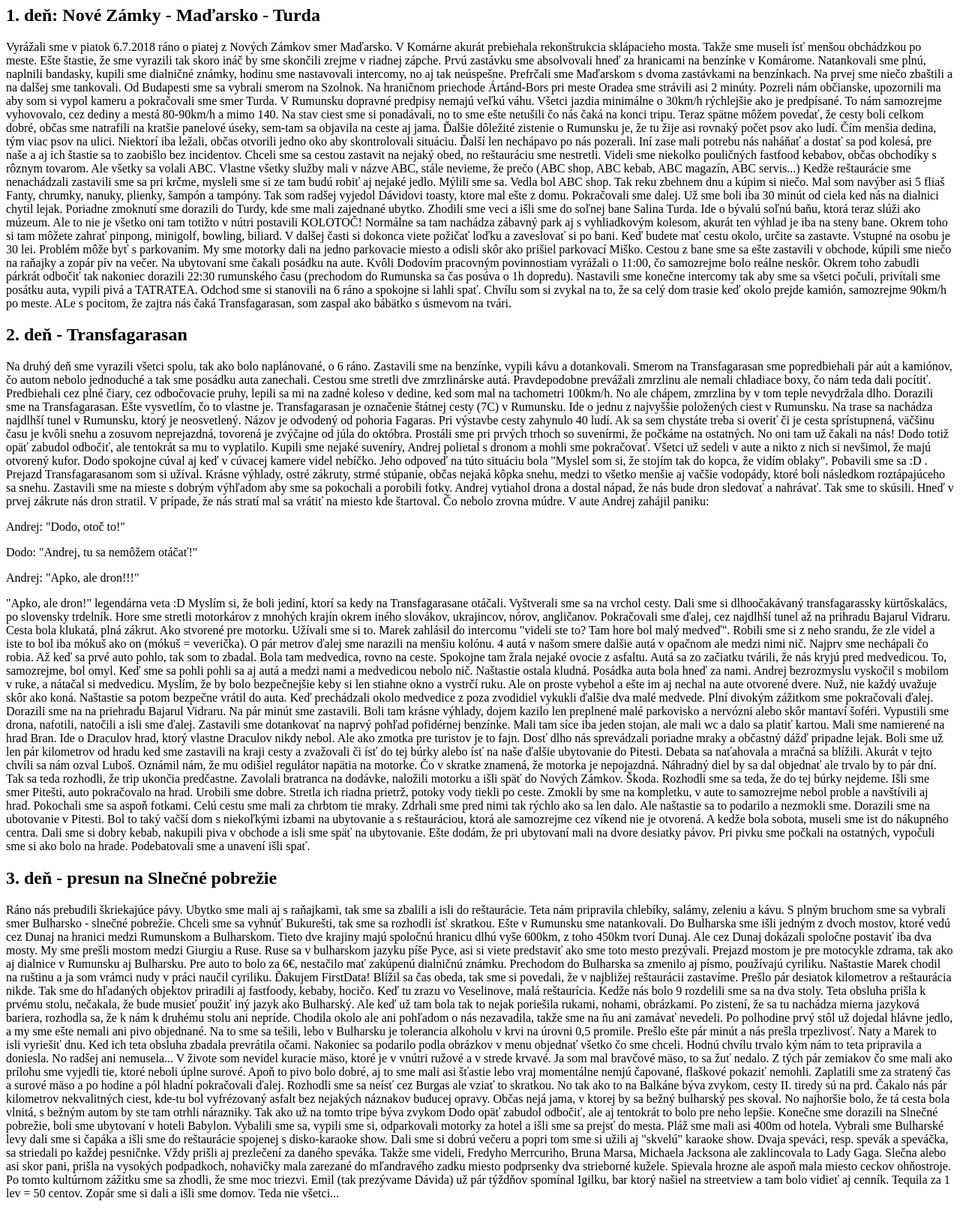
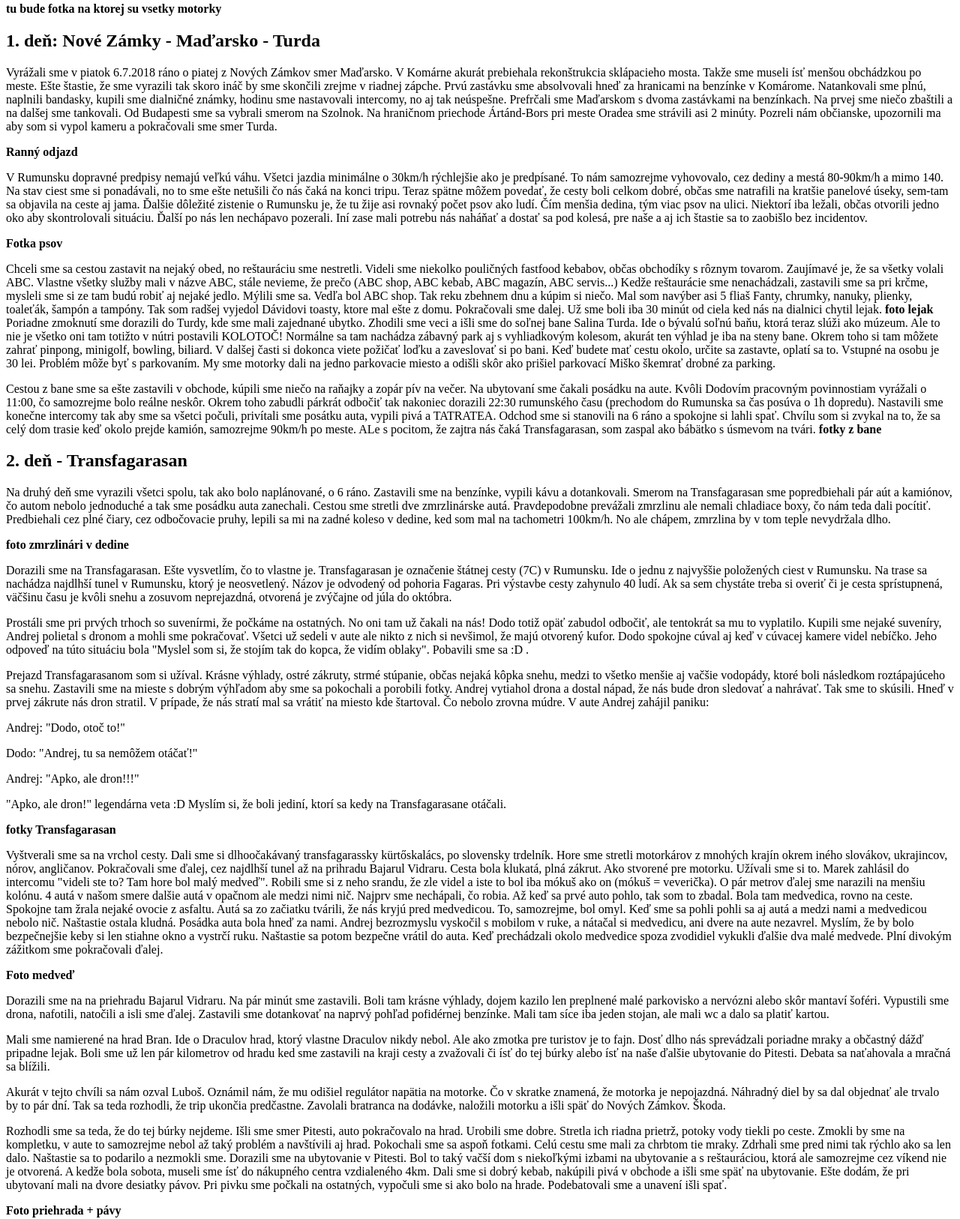
Before and after one commit to petobarki/petobarki.github.io, a plain HTML site: page index.html in a window 1280 px wide. Shown: the part 1590-3216 px from the top of the page at 75% size. Drawn offline with Linux system fonts and the light colour scheme.

Commit message:
upravy
odseky, miesta pre fotky

```diff
--- a/index.html
+++ b/index.html
@@ -37,43 +37,59 @@ Takže náš itinerár bol navrhnutý nasledovne:
 </ul>
 <p>Všetko sme to chceli stihnúť za dva týždne, čo sa nám aj podarilo. Samozrejme plány sme museli prispôsobovať okolnostiam a občas niečo pozmeniť prípadne vynechať.
 Ale to sa už dozviete v dalších častiach.</p>
-Našu zostavu tvorili tri motorky Yamaha FZ1 (Dávid+Katka), BMW GS 1200 (Marek) a ja na Suzuki Bandit GSF 600.
+<p>Našu zostavu tvorili tri motorky Yamaha FZ1 (Dávid+Katka), BMW GS 1200 (Marek) a ja na Suzuki Bandit GSF 600.
 Okrem toho ostatok osadenstva išiel autom (Dodo, Jano, Lucia, Andrej, Naty).
 V Rumunsku sa k nám mal pripojiť Luboš so Zuzkou na Honde CBF 1000. Ale v Deve sa im motorka pokazila a boli donútení vrátiť sa späť na Slovensko, čím pre nich trip skončil, bohužiaľ.
-Posledný deň na Sunny beach sa k nám pridali Laco s Aďou na Suzuki V-strom, ktorí absolvovali s nami cestu po Ukrajine, Moldavsku, Podnestersku.
+Posledný deň na Sunny beach sa k nám pridali Laco s Aďou na Suzuki V-strom, ktorí absolvovali s nami cestu po Ukrajine, Moldavsku, Podnestersku.</p>
+<b>tu bude fotka na ktorej su vsetky motorky</b>
 <h2>1. deň: Nové Zámky - Maďarsko - Turda</h2>
 <p>Vyrážali sme v piatok 6.7.2018 ráno o piatej z Nových Zámkov smer Maďarsko. V Komárne akurát prebiehala rekonštrukcia sklápacieho mosta. Takže sme museli ísť menšou obchádzkou po meste. Ešte štastie, že sme vyrazili tak skoro ináč by sme skončili zrejme v riadnej zápche.
 Prvú zastávku sme absolvovali hneď za hranicami na benzínke v Komárome. Natankovali sme plnú, naplnili bandasky, kupili sme dialničné známky, hodinu sme nastavovali intercomy, no aj tak neúspešne. Prefrčali sme Maďarskom s dvoma zastávkami na benzínkach. Na prvej sme niečo zbaštili a na dalšej sme tankovali.
-Od Budapesti sme sa vybrali smerom na Szolnok. Na hraničnom priechode Ártánd-Bors pri meste Oradea sme strávili asi 2 minúty. Pozreli nám občianske, upozornili ma aby som si vypol kameru a pokračovali sme smer Turda.
-V Rumunsku dopravné predpisy nemajú veľkú váhu. Všetci jazdia minimálne o 30km/h rýchlejšie ako je predpísané. To nám samozrejme vyhovovalo, cez dediny a mestá 80-90km/h a mimo 140. Na stav ciest sme si ponadávali, no to sme ešte netušili čo nás čaká na konci tripu.
+Od Budapesti sme sa vybrali smerom na Szolnok. Na hraničnom priechode Ártánd-Bors pri meste Oradea sme strávili asi 2 minúty. Pozreli nám občianske, upozornili ma aby som si vypol kameru a pokračovali sme smer Turda.</p>
+<b>Ranný odjazd</b>
+<p>V Rumunsku dopravné predpisy nemajú veľkú váhu. Všetci jazdia minimálne o 30km/h rýchlejšie ako je predpísané. To nám samozrejme vyhovovalo, cez dediny a mestá 80-90km/h a mimo 140. Na stav ciest sme si ponadávali, no to sme ešte netušili čo nás čaká na konci tripu.
 Teraz spätne môžem povedať, že cesty boli celkom dobré, občas sme natrafili na kratšie panelové úseky, sem-tam sa objavila na ceste aj jama. Ďalšie dôležité zistenie o Rumunsku je, že tu žije asi rovnaký počet psov ako ludí. Čím menšia dedina, tým viac psov na ulici.
-Niektorí iba ležali, občas otvorili jedno oko aby skontrolovali situáciu. Ďalší len nechápavo po nás pozerali. Iní zase mali potrebu nás naháňať a dostať sa pod kolesá, pre naše a aj ich štastie sa to zaobišlo bez incidentov.
-Chceli sme sa cestou zastavit na nejaký obed, no reštauráciu sme nestretli. Videli sme niekolko pouličných fastfood kebabov, občas obchodíky s rôznym tovarom. Ale všetky sa volali ABC. Vlastne všetky služby mali v názve ABC, stále nevieme, že prečo (ABC shop, ABC kebab, ABC magazín, ABC servis...)
-Kedže reštaurácie sme nenachádzali zastavili sme sa pri krčme, mysleli sme si ze tam budú robiť aj nejaké jedlo. Mýlili sme sa. Vedla bol ABC shop. Tak reku zbehnem dnu a kúpim si niečo. Mal som navýber asi 5 fliaš Fanty, chrumky, nanuky, plienky, šampón a tampóny. Tak som radšej vyjedol Dávidovi toasty, ktore mal ešte z domu.
+Niektorí iba ležali, občas otvorili jedno oko aby skontrolovali situáciu. Ďalší po nás len nechápavo pozerali. Iní zase mali potrebu nás naháňať a dostať sa pod kolesá, pre naše a aj ich štastie sa to zaobišlo bez incidentov. </p>
+<b>Fotka psov</b>
+<p>
+Chceli sme sa cestou zastavit na nejaký obed, no reštauráciu sme nestretli. Videli sme niekolko pouličných fastfood kebabov, občas obchodíky s rôznym tovarom. Zaujímavé je, že sa všetky volali ABC. Vlastne všetky služby mali v názve ABC, stále nevieme, že prečo (ABC shop, ABC kebab, ABC magazín, ABC servis...)
+Kedže reštaurácie sme nenachádzali, zastavili sme sa pri krčme, mysleli sme si ze tam budú robiť aj nejaké jedlo. Mýlili sme sa. Vedľa bol ABC shop. Tak reku zbehnem dnu a kúpim si niečo. Mal som navýber asi 5 fliaš Fanty, chrumky, nanuky, plienky, toaleťák, šampón a tampóny. Tak som radšej vyjedol Dávidovi toasty, ktore mal ešte z domu.
 Pokračovali sme dalej. Už sme boli iba 30 minút od ciela ked nás na dialnici chytil lejak.
+<b>foto lejak</b>
 Poriadne zmoknutí sme dorazili do Turdy, kde sme mali zajednané ubytko. Zhodili sme veci a išli sme do soľnej bane Salina Turda. Ide o bývalú soľnú baňu, ktorá teraz slúži ako múzeum. Ale to nie je všetko oni tam totižto v nútri postavili KOLOTOČ! Normálne sa tam nachádza zábavný park aj s vyhliadkovým kolesom, akurát ten výhlad je iba na steny bane.
-Okrem toho si tam môžete zahrať pinpong, minigolf, bowling, biliard. V dalšej časti si dokonca viete požičať loďku a zaveslovať si po bani. Keď budete mať cestu okolo, určite sa zastavte. Vstupné na osobu je 30 lei. Problém môže byť s parkovaním. My sme motorky dali na jedno parkovacie miesto a odisli skôr ako prišiel parkovací Miško.
-Cestou z bane sme sa ešte zastavili v obchode, kúpili sme niečo na raňajky a zopár pív na večer. Na ubytovaní sme čakali posádku na aute. Kvôli Dodovím pracovným povinnostiam vyrážali o 11:00, čo samozrejme bolo reálne neskôr. Okrem toho zabudli párkrát odbočiť tak nakoniec dorazili 22:30 rumunského času (prechodom do Rumunska sa čas posúva o 1h dopredu).
+Okrem toho si tam môžete zahrať pinpong, minigolf, bowling, biliard. V dalšej časti si dokonca viete požičať loďku a zaveslovať si po bani. Keď budete mať cestu okolo, určite sa zastavte, oplatí sa to. Vstupné na osobu je 30 lei. Problém môže byť s parkovaním. My sme motorky dali na jedno parkovacie miesto a odišli skôr ako prišiel parkovací Miško škemrať drobné za parking.</p>
+<p>Cestou z bane sme sa ešte zastavili v obchode, kúpili sme niečo na raňajky a zopár pív na večer. Na ubytovaní sme čakali posádku na aute. Kvôli Dodovím pracovným povinnostiam vyrážali o 11:00, čo samozrejme bolo reálne neskôr. Okrem toho zabudli párkrát odbočiť tak nakoniec dorazili 22:30 rumunského času (prechodom do Rumunska sa čas posúva o 1h dopredu).
 Nastavili sme konečne intercomy tak aby sme sa všetci počuli, privítali sme posátku auta, vypili pivá a TATRATEA. Odchod sme si stanovili na 6 ráno a spokojne si lahli spať. Chvílu som si zvykal na to, že sa celý dom trasie keď okolo prejde kamión, samozrejme 90km/h po meste. ALe s pocitom, že zajtra nás čaká Transfagarasan, som zaspal ako bábätko s úsmevom na tvári.
+<b>fotky z bane</b>
 </p>
 <h2>2. deň - Transfagarasan</h2>
 <p>
 Na druhý deň sme vyrazili všetci spolu, tak ako bolo naplánované, o 6 ráno. Zastavili sme na benzínke, vypili kávu a dotankovali. Smerom na Transfagarasan sme popredbiehali pár aút a kamiónov, čo autom nebolo jednoduché a tak sme posádku auta zanechali. Cestou sme stretli dve zmrzlinárske autá. Pravdepodobne prevážali zmrzlinu ale nemali chladiace boxy, čo nám teda dali pocítiť.
-Predbiehali cez plné čiary, cez odbočovacie pruhy, lepili sa mi na zadné koleso v dedine, ked som mal na tachometri 100km/h. No ale chápem, zmrzlina by v tom teple nevydržala dlho. Dorazili sme na Transfagarasan. Ešte vysvetlím, čo to vlastne je. Transfagarasan je označenie štátnej cesty (7C) v Rumunsku. Ide o jednu z najvyššie položených ciest v Rumunsku. Na trase sa nachádza najdlhší tunel v Rumunsku, ktorý je neosvetlený.
-Názov je odvodený od pohoria Fagaras. Pri výstavbe cesty zahynulo 40 ludí. Ak sa sem chystáte treba si overiť či je cesta sprístupnená, väčšinu času je kvôli snehu a zosuvom neprejazdná, tovorená je zvýčajne od júla do októbra.
-Prostáli sme pri prvých trhoch so suvenírmi, že počkáme na ostatných. No oni tam už čakali na nás! Dodo totiž opäť zabudol odbočiť, ale tentokrát sa mu to vyplatilo. Kupili sme nejaké suveníry, Andrej polietal s dronom a mohli sme pokračovať. Všetci už sedeli v aute a nikto z nich si nevšimol, že majú otvorený kufor. Dodo spokojne cúval aj keď v cúvacej kamere videl nebíčko. Jeho odpoveď na túto situáciu bola
-"Myslel som si, že stojím tak do kopca, že vidím oblaky". Pobavili sme sa :D . Prejazd Transfagarasanom som si užíval. Krásne výhlady, ostré zákruty, strmé stúpanie, občas nejaká kôpka snehu, medzi to všetko menšie aj vačšie vodopády, ktoré boli následkom roztápajúceho sa snehu. Zastavili sme na mieste s dobrým výhľadom aby sme sa pokochali a porobili fotky. Andrej vytiahol drona a dostal nápad, že nás bude dron sledovať a nahrávať. Tak sme to skúsili. Hneď v prvej zákrute nás dron stratil. V prípade, že nás stratí mal sa vrátiť na miesto kde štartoval. Čo nebolo zrovna múdre. V aute Andrej zahájil paniku:
+Predbiehali cez plné čiary, cez odbočovacie pruhy, lepili sa mi na zadné koleso v dedine, ked som mal na tachometri 100km/h. No ale chápem, zmrzlina by v tom teple nevydržala dlho.</p>
+<b>foto zmrzlinári v dedine</b>
+<p>Dorazili sme na Transfagarasan. Ešte vysvetlím, čo to vlastne je. Transfagarasan je označenie štátnej cesty (7C) v Rumunsku. Ide o jednu z najvyššie položených ciest v Rumunsku. Na trase sa nachádza najdlhší tunel v Rumunsku, ktorý je neosvetlený.
+Názov je odvodený od pohoria Fagaras. Pri výstavbe cesty zahynulo 40 ludí. Ak sa sem chystáte treba si overiť či je cesta sprístupnená, väčšinu času je kvôli snehu a zosuvom neprejazdná, otvorená je zvýčajne od júla do októbra.</p>
+<p>Prostáli sme pri prvých trhoch so suvenírmi, že počkáme na ostatných. No oni tam už čakali na nás! Dodo totiž opäť zabudol odbočiť, ale tentokrát sa mu to vyplatilo. Kupili sme nejaké suveníry, Andrej polietal s dronom a mohli sme pokračovať. Všetci už sedeli v aute ale nikto z nich si nevšimol, že majú otvorený kufor. Dodo spokojne cúval aj keď v cúvacej kamere videl nebíčko. Jeho odpoveď na túto situáciu bola
+"Myslel som si, že stojím tak do kopca, že vidím oblaky". Pobavili sme sa :D .</p>
+<p>Prejazd Transfagarasanom som si užíval. Krásne výhlady, ostré zákruty, strmé stúpanie, občas nejaká kôpka snehu, medzi to všetko menšie aj vačšie vodopády, ktoré boli následkom roztápajúceho sa snehu. Zastavili sme na mieste s dobrým výhľadom aby sme sa pokochali a porobili fotky. Andrej vytiahol drona a dostal nápad, že nás bude dron sledovať a nahrávať. Tak sme to skúsili. Hneď v prvej zákrute nás dron stratil. V prípade, že nás stratí mal sa vrátiť na miesto kde štartoval. Čo nebolo zrovna múdre. V aute Andrej zahájil paniku:
 <p>Andrej: "Dodo, otoč to!"</p>
 <p>Dodo: "Andrej, tu sa nemôžem otáčať!"</p>
 <p>Andrej: "Apko, ale dron!!!"</p>
-"Apko, ale dron!" legendárna veta :D Myslím si, že boli jediní, ktorí sa kedy na Transfagarasane otáčali.
-Vyštverali sme sa na vrchol cesty. Dali sme si dlhoočakávaný transfagarassky kürtőskalács, po slovensky trdelník. Hore sme stretli motorkárov z mnohých krajín okrem iného slovákov, ukrajincov, nórov, angličanov. Pokračovali sme ďalej, cez najdlhší tunel až na prihradu Bajarul Vidraru. Cesta bola klukatá, plná zákrut. Ako stvorené pre motorku. Užívali sme si to. Marek zahlásil do intercomu "videli ste to? Tam hore bol malý medveď". Robili sme si z neho srandu, že zle videl a iste to bol iba mókuš ako on (mókuš = veverička). O pár metrov ďalej sme narazili na menšiu kolónu. 4 autá v našom smere dalšie autá v opačnom ale medzi nimi nič. Najprv sme nechápali čo robia. Až keď sa prvé auto pohlo, tak som to zbadal. Bola tam medvedica, rovno na ceste.
-Spokojne tam žrala nejaké ovocie z asfaltu. Autá sa zo začiatku tvárili, že nás kryjú pred medvedicou. To, samozrejme, bol omyl. Keď sme sa pohli pohli sa aj autá a medzi nami a medvedicou nebolo nič. Naštastie ostala kludná. Posádka auta bola hneď za nami. Andrej bezrozmyslu vyskočil s mobilom v ruke, a nátačal si medvedicu. Myslím, že by bolo bezpečnejšie keby si len stiahne okno a vystrčí ruku. Ale on proste vybehol a ešte im aj nechal na aute otvorené dvere. Nuž, nie každý uvažuje skôr ako koná. Naštastie sa potom bezpečne vrátil do auta. Keď prechádzali okolo medvedice z poza zvodidiel vykukli ďalšie dva malé medvede.
-Plní divokým zážitkom sme pokračovali ďalej. Dorazili sme na na priehradu Bajarul Vidraru. Na pár minút sme zastavili. Boli tam krásne výhlady, dojem kazilo len preplnené malé parkovisko a nervózni alebo skôr mantaví šoféri. Vypustili sme drona, nafotili, natočili a isli sme ďalej. Zastavili sme dotankovať na naprvý pohľad pofidérnej benzínke. Mali tam síce iba jeden stojan, ale mali wc a dalo sa platiť kartou. Mali sme namierené na hrad Bran. Ide o Draculov hrad, ktorý vlastne Draculov nikdy nebol. Ale ako zmotka pre turistov je to fajn. Dosť dlho nás sprevádzali poriadne mraky a občastný dážď pripadne lejak. Boli sme už len pár kilometrov od hradu ked sme zastavili na kraji cesty a zvažovali či ísť do tej búrky alebo ísť na naše ďalšie ubytovanie do Pitesti.
-Debata sa naťahovala a mračná sa blížili. Akurát v tejto chvíli sa nám ozval Luboš. Oznámil nám, že mu odišiel regulátor napätia na motorke. Čo v skratke znamená, že motorka je nepojazdná. Náhradný diel by sa dal objednať ale trvalo by to pár dní. Tak sa teda rozhodli, že trip ukončia predčastne. Zavolali bratranca na dodávke, naložili motorku a išli späť do Nových Zámkov. Škoda.
-Rozhodli sme sa teda, že do tej búrky nejdeme. Išli sme smer Pitešti, auto pokračovalo na hrad. Urobili sme dobre. Stretla ich riadna prietrž, potoky vody tiekli po ceste. Zmokli by sme na kompletku, v aute to samozrejme nebol proble a navštívili aj hrad. Pokochali sme sa aspoň fotkami. Celú cestu sme mali za chrbtom tie mraky. Zdrhali sme pred nimi tak rýchlo ako sa len dalo. Ale naštastie sa to podarilo a nezmokli sme. Dorazili sme na ubotovanie v Pitesti. Bol to taký vačší dom s niekoľkými izbami na ubytovanie a s reštauráciou, ktorá ale samozrejme cez víkend nie je otvorená. A kedže bola sobota, museli sme ist do nákupného centra. Dali sme si dobry kebab, nakupili piva v obchode a isli sme späť na ubytovanie.
+"Apko, ale dron!" legendárna veta :D Myslím si, že boli jediní, ktorí sa kedy na Transfagarasane otáčali.</p>
+<b>fotky Transfagarasan</b>
+<p>
+Vyštverali sme sa na vrchol cesty. Dali sme si dlhoočakávaný transfagarassky kürtőskalács, po slovensky trdelník. Hore sme stretli motorkárov z mnohých krajín okrem iného slovákov, ukrajincov, nórov, angličanov. Pokračovali sme ďalej, cez najdlhší tunel až na prihradu Bajarul Vidraru. Cesta bola klukatá, plná zákrut. Ako stvorené pre motorku. Užívali sme si to. Marek zahlásil do intercomu "videli ste to? Tam hore bol malý medveď". Robili sme si z neho srandu, že zle videl a iste to bol iba mókuš ako on (mókuš = veverička). O pár metrov ďalej sme narazili na menšiu kolónu. 4 autá v našom smere dalšie autá v opačnom ale medzi nimi nič. Najprv sme nechápali, čo robia. Až keď sa prvé auto pohlo, tak som to zbadal. Bola tam medvedica, rovno na ceste.
+Spokojne tam žrala nejaké ovocie z asfaltu. Autá sa zo začiatku tvárili, že nás kryjú pred medvedicou. To, samozrejme, bol omyl. Keď sme sa pohli pohli sa aj autá a medzi nami a medvedicou nebolo nič. Naštastie ostala kludná. Posádka auta bola hneď za nami. Andrej bezrozmyslu vyskočil s mobilom v ruke, a nátačal si medvedicu, ani dvere na aute nezavrel. Myslím, že by bolo bezpečnejšie keby si len stiahne okno a vystrčí ruku. Naštastie sa potom bezpečne vrátil do auta. Keď prechádzali okolo medvedice spoza zvodidiel vykukli ďalšie dva malé medvede.
+Plní divokým zážitkom sme pokračovali ďalej.</p>
+<b>Foto medveď</b>
+<p>Dorazili sme na na priehradu Bajarul Vidraru. Na pár minút sme zastavili. Boli tam krásne výhlady, dojem kazilo len preplnené malé parkovisko a nervózni alebo skôr mantaví šoféri. Vypustili sme drona, nafotili, natočili a isli sme ďalej. Zastavili sme dotankovať na naprvý pohľad pofidérnej benzínke. Mali tam síce iba jeden stojan, ale mali wc a dalo sa platiť kartou.</p>
+<p>Mali sme namierené na hrad Bran. Ide o Draculov hrad, ktorý vlastne Draculov nikdy nebol. Ale ako zmotka pre turistov je to fajn. Dosť dlho nás sprevádzali poriadne mraky a občastný dážď pripadne lejak. Boli sme už len pár kilometrov od hradu ked sme zastavili na kraji cesty a zvažovali či ísť do tej búrky alebo ísť na naše ďalšie ubytovanie do Pitesti.
+Debata sa naťahovala a mračná sa blížili.</p>
+<p>Akurát v tejto chvíli sa nám ozval Luboš. Oznámil nám, že mu odišiel regulátor napätia na motorke. Čo v skratke znamená, že motorka je nepojazdná. Náhradný diel by sa dal objednať ale trvalo by to pár dní. Tak sa teda rozhodli, že trip ukončia predčastne. Zavolali bratranca na dodávke, naložili motorku a išli späť do Nových Zámkov. Škoda.</p>
+<p>Rozhodli sme sa teda, že do tej búrky nejdeme. Išli sme smer Pitesti, auto pokračovalo na hrad. Urobili sme dobre. Stretla ich riadna prietrž, potoky vody tiekli po ceste. Zmokli by sme na kompletku, v aute to samozrejme nebol až taký problém a navštívili aj hrad. Pokochali sme sa aspoň fotkami. Celú cestu sme mali za chrbtom tie mraky. Zdrhali sme pred nimi tak rýchlo ako sa len dalo. Naštastie sa to podarilo a nezmokli sme. Dorazili sme na ubytovanie v Pitesti. Bol to taký vačší dom s niekoľkými izbami na ubytovanie a s reštauráciou, ktorá ale samozrejme cez víkend nie je otvorená. A kedže bola sobota, museli sme ísť do nákupného centra vzdialeného 4km. Dali sme si dobrý kebab, nakúpili pivá v obchode a išli sme späť na ubytovanie.
 Ešte dodám, že pri ubytovaní mali na dvore desiatky pávov. Pri pivku sme počkali na ostatných, vypočuli sme si ako bolo na hrade. Podebatovali sme a unavení išli spať.
 </p>
+<b>Foto priehrada + pávy</b>
 <h2>3. deň - presun na Slnečné pobrežie</h2>
 <p>
 Ráno nás prebudili škriekajúce pávy. Ubytko sme mali aj s raňajkami, tak sme sa zbalili a isli do reštaurácie. Teta nám pripravila chlebíky, salámy, zeleniu a kávu. S plným bruchom sme sa vybrali smer Bulharsko - slnečné pobrežie. Chceli sme sa vyhnúť Bukurešti, tak sme sa rozhodli ísť skratkou.
```
